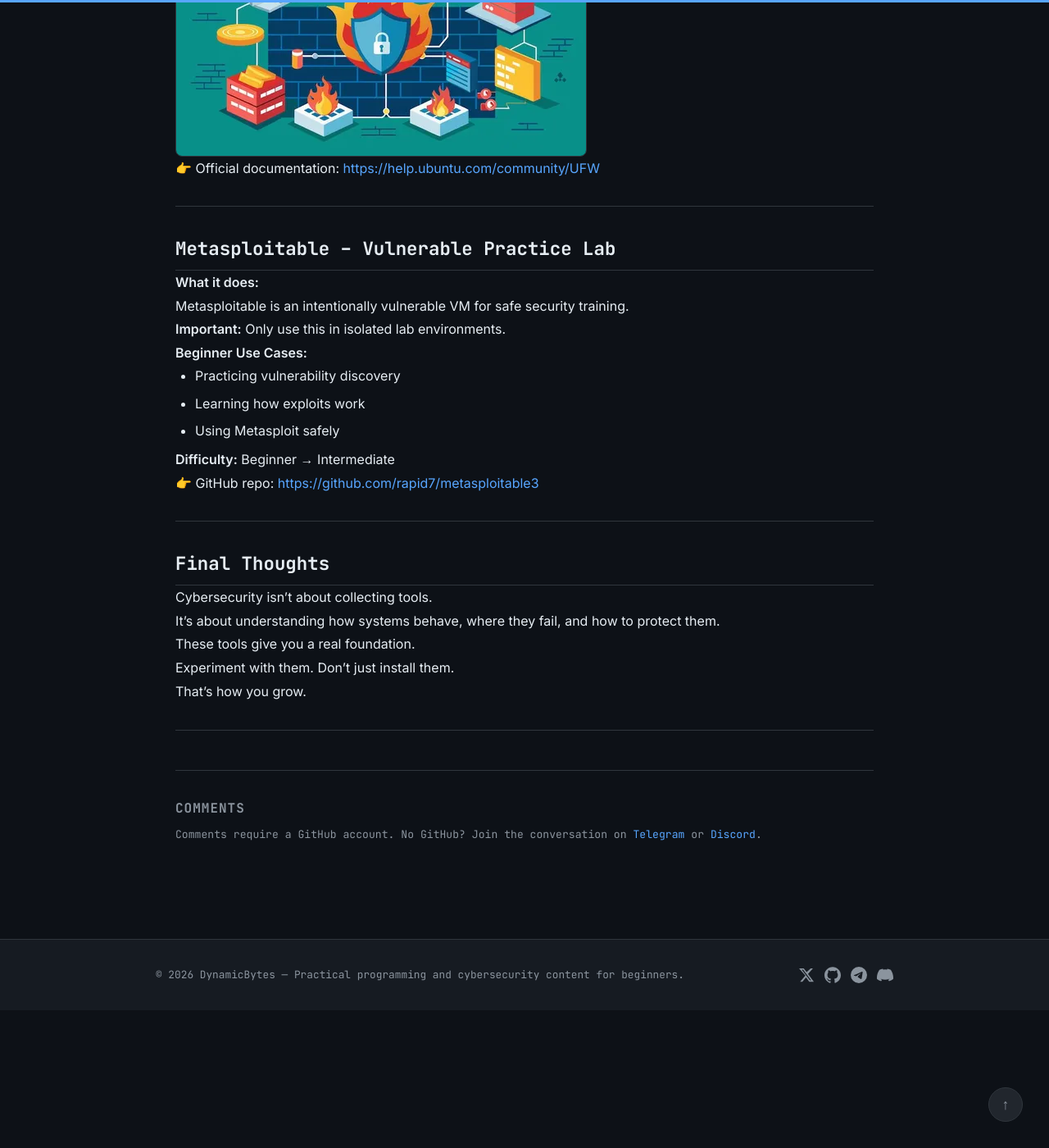
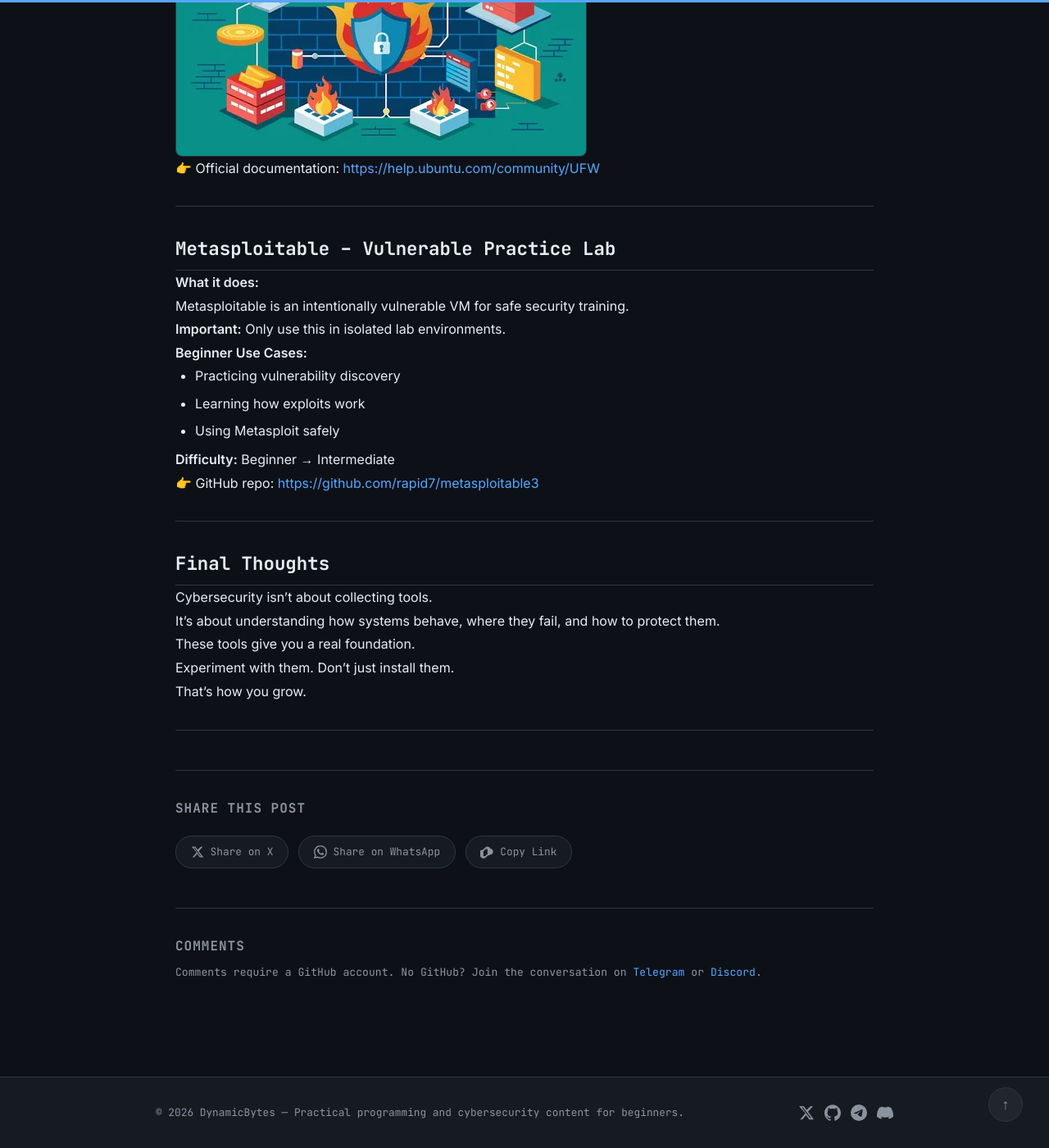
Before and after one commit to small-python/dynamicbytes-blog, a Jekyll site: the page built from _posts/2026-02-10-best-free-cybersecurity-tools-for-beginners.md, in a window 1280 px wide and 1400 px high, scrolled down 3780 px. Shown: the whole window at 82% size. Built offline with Jekyll 4.4.1, drawn with Linux system fonts in a browser that asks for light colours; comment, search, counter and statistics services are not loaded.

Commit message:
Edited post and stylesheet for sharing buttons

```diff
--- a/_layouts/post.html
+++ b/_layouts/post.html
@@ -81,6 +81,36 @@ layout: default
     </div>
   </div>
   {% endif %}
+
+  <!-- Share Buttons -->
+<div class="share-section">
+  <h3 class="related-posts-title">Share this post</h3>
+  <div class="share-buttons">
+
+    <!-- Twitter/X -->
+    <a class="share-btn share-twitter"
+      href="https://twitter.com/intent/tweet?text={{ page.title | uri_escape }}&url={{ page.url | absolute_url | uri_escape }}"
+      target="_blank" aria-label="Share on Twitter">
+      <svg viewBox="0 0 24 24"><path d="M18.244 2.25h3.308l-7.227 8.26 8.502 11.24H16.17l-4.714-6.231-5.401 6.231H2.744l7.737-8.835L1.254 2.25H8.08l4.259 5.631 5.905-5.631zm-1.161 17.52h1.833L7.084 4.126H5.117z"/></svg>
+      Share on X
+    </a>
+
+    <!-- WhatsApp -->
+    <a class="share-btn share-whatsapp"
+      href="https://wa.me/?text={{ page.title | uri_escape }}%20{{ page.url | absolute_url | uri_escape }}"
+      target="_blank" aria-label="Share on WhatsApp">
+      <svg viewBox="0 0 24 24"><path d="M17.472 14.382c-.297-.149-1.758-.867-2.03-.967-.273-.099-.471-.148-.67.15-.197.297-.767.966-.94 1.164-.173.199-.347.223-.644.075-.297-.15-1.255-.463-2.39-1.475-.883-.788-1.48-1.761-1.653-2.059-.173-.297-.018-.458.13-.606.134-.133.298-.347.446-.52.149-.174.198-.298.298-.497.099-.198.05-.371-.025-.52-.075-.149-.669-1.612-.916-2.207-.242-.579-.487-.5-.669-.51-.173-.008-.371-.01-.57-.01-.198 0-.52.074-.792.372-.272.297-1.04 1.016-1.04 2.479 0 1.462 1.065 2.875 1.213 3.074.149.198 2.096 3.2 5.077 4.487.709.306 1.262.489 1.694.625.712.227 1.36.195 1.871.118.571-.085 1.758-.719 2.006-1.413.248-.694.248-1.289.173-1.413-.074-.124-.272-.198-.57-.347m-5.421 7.403h-.004a9.87 9.87 0 01-5.031-1.378l-.361-.214-3.741.982.998-3.648-.235-.374a9.86 9.86 0 01-1.51-5.26c.001-5.45 4.436-9.884 9.888-9.884 2.64 0 5.122 1.03 6.988 2.898a9.825 9.825 0 012.893 6.994c-.003 5.45-4.437 9.884-9.885 9.884m8.413-18.297A11.815 11.815 0 0012.05 0C5.495 0 .16 5.335.157 11.892c0 2.096.547 4.142 1.588 5.945L.057 24l6.305-1.654a11.882 11.882 0 005.683 1.448h.005c6.554 0 11.89-5.335 11.893-11.893a11.821 11.821 0 00-3.48-8.413z"/></svg>
+      Share on WhatsApp
+    </a>
+
+    <!-- Copy Link -->
+    <button class="share-btn share-copy" id="copy-link-btn" onclick="copyPostLink()" aria-label="Copy link">
+      <svg viewBox="0 0 24 24"><path d="M13.723 18.654l-3.61 3.609c-2.316 2.315-6.063 2.315-8.378 0-2.315-2.316-2.315-6.063 0-8.379l3.61-3.608c.199-.199.43-.349.676-.449-.71 1.349-.678 3.004.09 4.295l-.534.534c-1.178 1.178-1.178 3.088 0 4.265 1.176 1.179 3.087 1.179 4.265 0l3.61-3.609c1.178-1.178 1.178-3.087 0-4.265-.2-.199-.42-.364-.655-.499.445-.945.639-2.004.529-3.029l.073-.073c2.316-2.316 6.062-2.316 8.378 0 2.315 2.315 2.315 6.062 0 8.378zm-8.364-11.001l3.609-3.61c2.316-2.315 6.063-2.315 8.378 0 2.315 2.316 2.315 6.063 0 8.379l-3.61 3.608c-.199.199-.43.349-.676.449.71-1.349.678-3.004-.09-4.295l.534-.534c1.178-1.178 1.178-3.088 0-4.265-1.176-1.179-3.087-1.179-4.265 0l-3.61 3.609c-1.178 1.178-1.178 3.087 0 4.265.2.199.42.364.655.499-.445.945-.639 2.004-.529 3.029l-.073.073c-2.316 2.316-6.062 2.316-8.378 0-2.315-2.315-2.315-6.062 0-8.378z"/></svg>
+      Copy Link
+    </button>
+
+  </div>
+</div>
 
   <!-- Comments -->
   <div class="giscus-wrapper">
@@ -203,4 +233,19 @@ layout: default
     });
   </script>
 
+  <!-- Share Button -->
+  <script>
+  function copyPostLink() {
+    navigator.clipboard.writeText(window.location.href).then(() => {
+      const btn = document.getElementById('copy-link-btn');
+      btn.innerHTML = `<svg viewBox="0 0 24 24"><path d="M9 16.17L4.83 12l-1.42 1.41L9 19 21 7l-1.41-1.41z"/></svg> Copied!`;
+      btn.classList.add('copied');
+      setTimeout(() => {
+        btn.innerHTML = `<svg viewBox="0 0 24 24"><path d="M13.723 18.654l-3.61 3.609c-2.316 2.315-6.063 2.315-8.378 0-2.315-2.316-2.315-6.063 0-8.379l3.61-3.608c.199-.199.43-.349.676-.449-.71 1.349-.678 3.004.09 4.295l-.534.534c-1.178 1.178-1.178 3.088 0 4.265 1.176 1.179 3.087 1.179 4.265 0l3.61-3.609c1.178-1.178 1.178-3.087 0-4.265-.2-.199-.42-.364-.655-.499.445-.945.639-2.004.529-3.029l.073-.073c2.316-2.316 6.062-2.316 8.378 0 2.315 2.315 2.315 6.062 0 8.378zm-8.364-11.001l3.609-3.61c2.316-2.315 6.063-2.315 8.378 0 2.315 2.316 2.315 6.063 0 8.379l-3.61 3.608c-.199.199-.43.349-.676.449.71-1.349.678-3.004-.09-4.295l.534-.534c1.178-1.178 1.178-3.088 0-4.265-1.176-1.179-3.087-1.179-4.265 0l-3.61 3.609c-1.178 1.178-1.178 3.087 0 4.265.2.199.42.364.655.499-.445.945-.639 2.004-.529 3.029l-.073.073c-2.316 2.316-6.062 2.316-8.378 0-2.315-2.315-2.315-6.062 0-8.378z"/></svg> Copy Link`;
+        btn.classList.remove('copied');
+      }, 2000);
+    });
+  }
+</script>
+
 </article>
--- a/assets/css/style.scss
+++ b/assets/css/style.scss
@@ -731,6 +731,75 @@ pre:not(.highlight) code {
   word-break: break-word;
 }
 
+/* ── Share Buttons ── */
+.share-section {
+  margin-top: 3rem;
+  padding-top: 2rem;
+  border-top: 1px solid var(--border);
+}
+
+.share-buttons {
+  display: flex;
+  flex-wrap: wrap;
+  gap: 0.75rem;
+}
+
+.share-btn {
+  display: inline-flex;
+  align-items: center;
+  gap: 0.5rem;
+  padding: 0.5rem 1.1rem;
+  border-radius: 20px;
+  font-family: 'JetBrains Mono', monospace;
+  font-size: 0.8rem;
+  font-weight: 500;
+  cursor: pointer;
+  text-decoration: none;
+  border: 1px solid var(--border);
+  transition: all 0.2s;
+}
+
+.share-btn svg {
+  width: 16px;
+  height: 16px;
+  fill: currentColor;
+  flex-shrink: 0;
+}
+
+.share-twitter {
+  background: var(--surface);
+  color: var(--text-muted);
+}
+.share-twitter:hover {
+  background: #1a1a2e;
+  border-color: #1d9bf0;
+  color: #1d9bf0;
+}
+
+.share-whatsapp {
+  background: var(--surface);
+  color: var(--text-muted);
+}
+.share-whatsapp:hover {
+  background: #1a2e1a;
+  border-color: #25d366;
+  color: #25d366;
+}
+
+.share-copy {
+  background: var(--surface);
+  color: var(--text-muted);
+}
+.share-copy:hover {
+  background: var(--surface-2);
+  border-color: var(--accent);
+  color: var(--accent);
+}
+.share-copy.copied {
+  border-color: var(--accent-green);
+  color: var(--accent-green);
+}
+
 /* ── Giscus Comments ── */
 .giscus-wrapper {
   margin-top: 3rem;
@@ -837,4 +906,11 @@ pre:not(.highlight) code {
   }
 
   .related-posts-grid { grid-template-columns: 1fr; }
+
+  .share-buttons { gap: 0.5rem; }
+
+  .share-btn {
+    font-size: 0.75rem;
+    padding: 0.4rem 0.85rem;
+  }
 }
```
